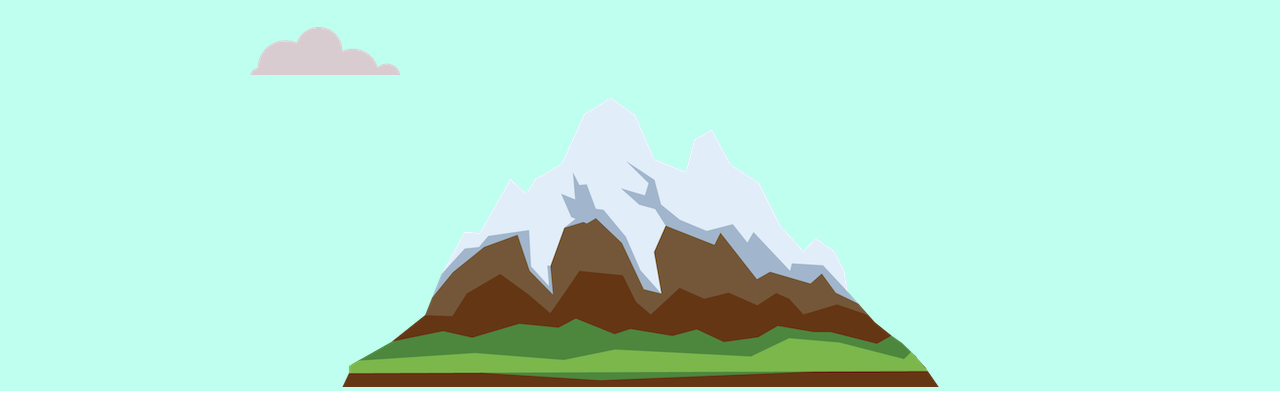
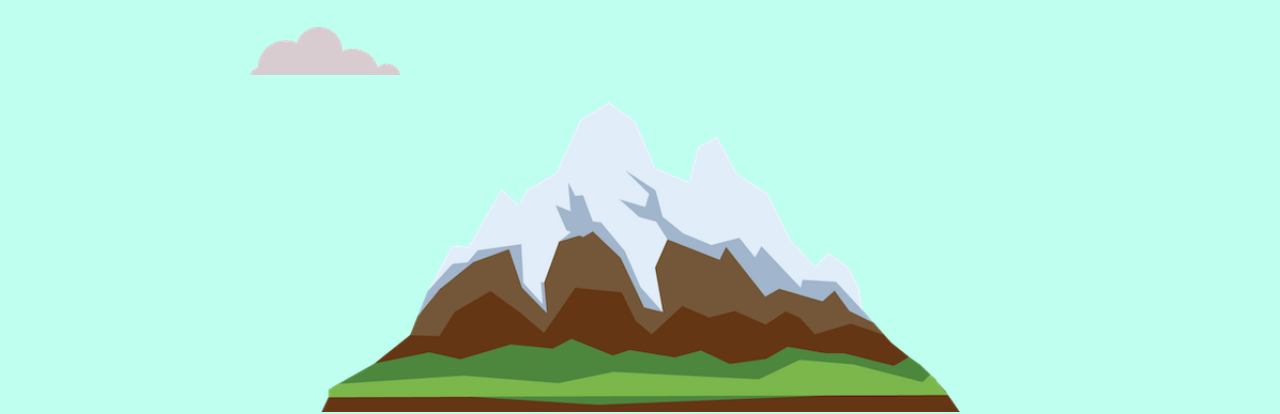
Before and after one commit to AshokWeb2/vv, a plain HTML site: page index.html in a window 1280 px wide. Shown: the part 425-839 px from the top of the page. Drawn offline with Linux system fonts and the light colour scheme; a web font is replaced by a local one.

Commit message:
Update style.css

```diff
--- a/css/style.css
+++ b/css/style.css
@@ -84,6 +84,10 @@ p{
   position: absolute;
   left: 250px;
   bottom: 300px;
+}
+
+.mountain-img{
+  width:50%;
 }
 
 
```
